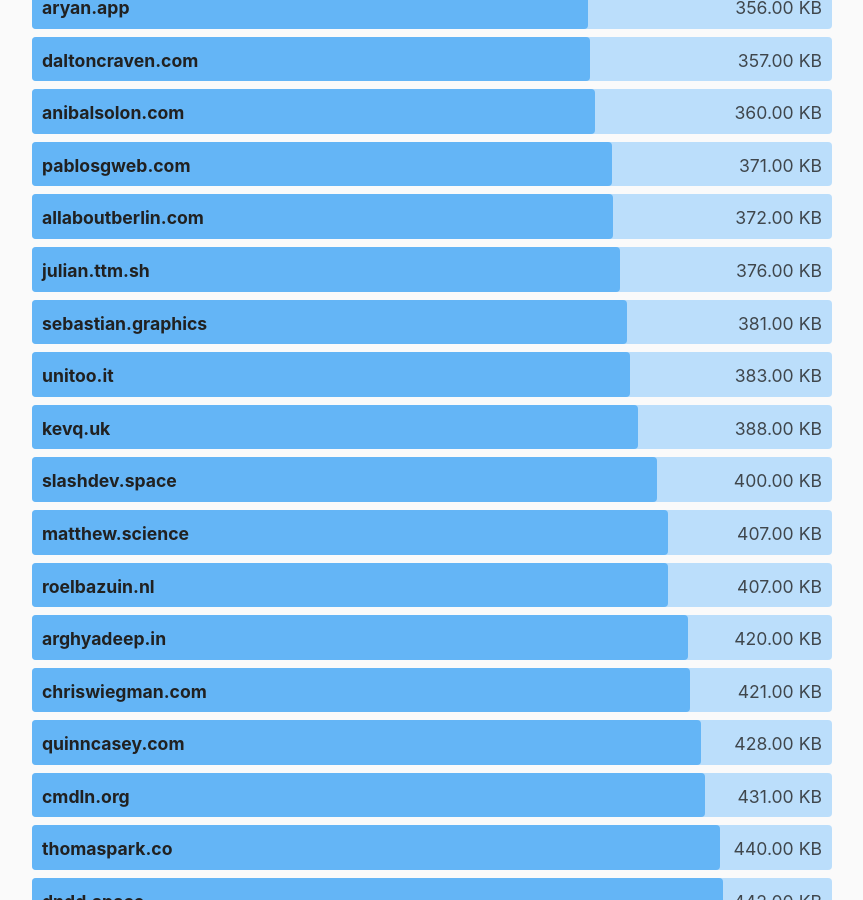
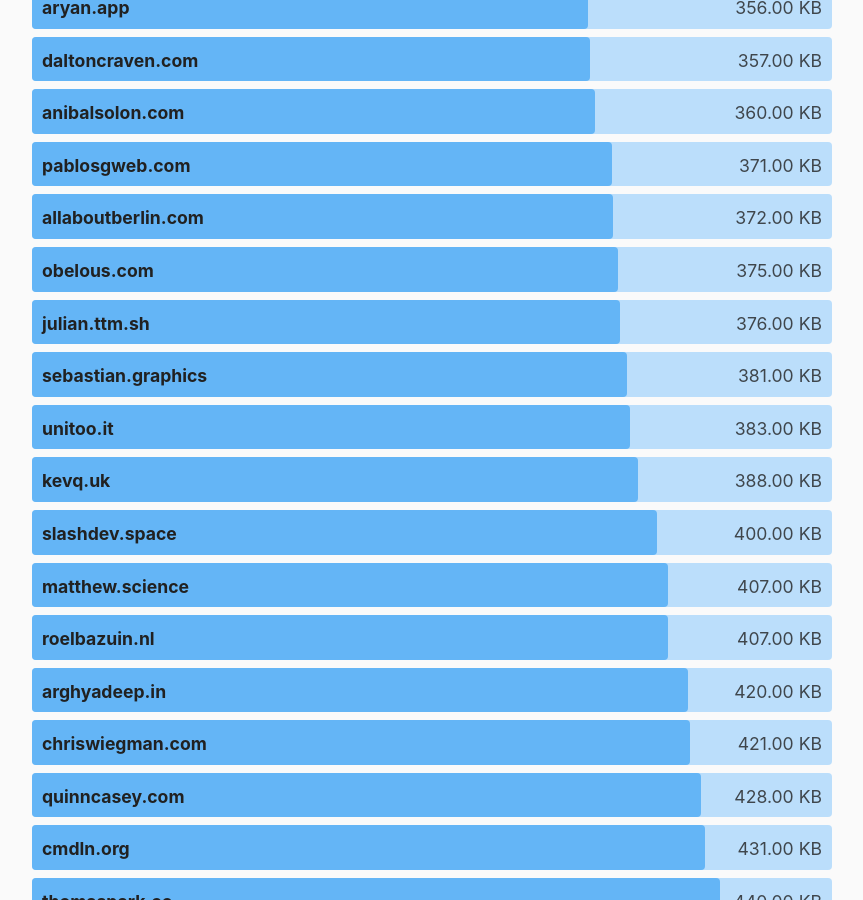
Before and after one commit to kevquirk/512kb.club, a Jekyll site: the page built from index.md, in a window 1280 px wide and 900 px high, scrolled down 14958 px. Shown: the whole window, without its empty margins (208-1071 px from the left). Built offline with Jekyll 4.4.1, drawn with Linux system fonts in a browser that asks for light colours.

Commit message:
Add Obelous.com

```diff
--- a/_data/sites.yml
+++ b/_data/sites.yml
@@ -953,6 +953,11 @@
   size: 262
   last_checked: 2021-09-19
 
+- domain: obelous.com
+  url: https://obelous.com/
+  size: 375
+  last_checked: 2021-09-21
+
 - domain: oh.mg
   url: https://oh.mg/
   size: 21.4
```
